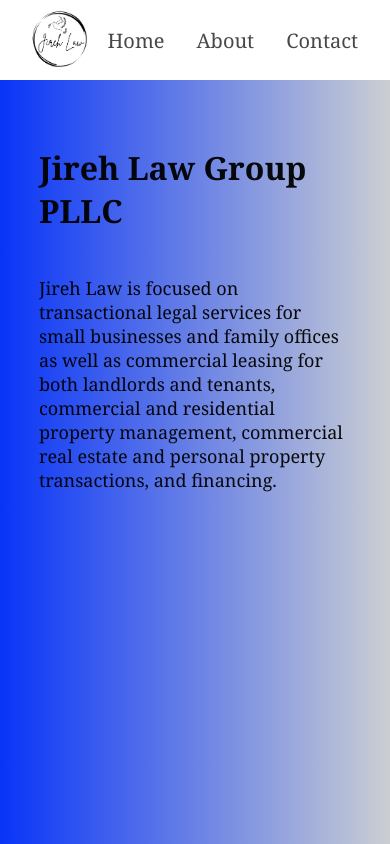
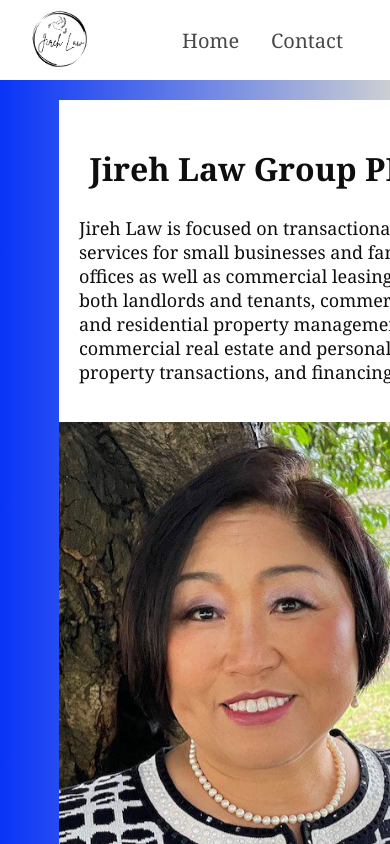
Before and after one commit to Nathan-lee-8/jireh-law, a React (Vite) app: page / in a window 390 px wide. Built offline with nearby package versions, Linux system fonts and the light colour scheme; no server answers; what aws-amplify would draw is missing.

Commit message:
added staging, removed about page, some styles

```diff
--- a/src/App.tsx
+++ b/src/App.tsx
@@ -1,6 +1,5 @@
 import { BrowserRouter as Router, Routes, Route, Link } from "react-router-dom";
 import Home from "./pages/Home";
-import About from "./pages/About";
 import Contact from "./pages/Contact";
 import logo from "./assets/jirehlogo2.png";
 
@@ -15,14 +14,12 @@
         <nav>
           <ul id="navBar">
             <li><Link to="/">Home</Link></li>
-            <li><Link to="/about">About</Link></li>
             <li><Link to="/contact">Contact</Link></li>
           </ul>
         </nav>
       </header>
       <Routes>
         <Route path="/" element={<Home />} />
-        <Route path="/about" element={<About />} />
         <Route path="/contact" element={<Contact />} />
       </Routes>
     </Router>
--- a/src/pages/About.tsx
+++ b/src/pages/About.tsx
@@ -1,12 +1,13 @@
-import profileImage from '../assets/CherylLeeImage.jpg'
+import profileImage from '../assets/CherylLeeImage.jpg';
 
 const About = () => {
 
   return(
     <main id="about">
-      <h2 className="centeredText">About</h2>
+
+      <img src={profileImage} className='imgContainer' alt="Cheryl Lee Photo"/>
       <div id="aboutDescription">
-        <img src={profileImage} className='imgContainer' alt="Cheryl Lee Photo"/>
+        <h2>About</h2>
         <p style={{flex: 1}}>
           Cheryl practiced business and real estate law at a mid-size law firm in Seattle and
           served as General Counsel to Ballmer Group for over four years.  Prior to becoming an
@@ -21,8 +22,10 @@
           solution orientation is something that I admire greatly.”
         </p>
         <p>Cheryl is licensed to practice law in the State of Washington </p>
-      </div>
-      <p><b>Background and Education: </b> </p>
+
+        </div>
+        <div id="aboutDescription">
+      <h3><b>Background and Education</b> </h3>
       <p>
         In-House Counsel to Ballmer Group, 2017-2021<br/>
         Legal Advisor to Korean Consulate General in Seattle, 2018-2019<br/>
@@ -34,7 +37,9 @@
         MBA, University of Washington Foster School of Business<br/>
         BSME, University of Washington School of Engineering
       </p>
-      <p><b>Professional and Community Service:</b> </p>
+      </div>
+        <div id="aboutDescription">
+      <h3><b>Professional and Community Service</b> </h3>
       <p>
         Washington State Bar Association, Member<br/>
         American Bar Association<br/>
@@ -51,6 +56,8 @@
         University of Washington School of Law, Moot Court Contracts Negotiation Competition Judge<br/>
         University of Washington Foster School of Business, MBA Mentor
       </p>
+
+      </div>
     </main>
   )
 }
--- a/src/pages/Contact.tsx
+++ b/src/pages/Contact.tsx
@@ -2,8 +2,8 @@
 
   return(
     <main id="contact">
-      <h2 className="centeredText">Contact</h2>
-      <div>
+      <div id="aboutDescription">
+        <h2>Contact</h2>
         <p>
           <br/>
           Jireh Law Group PLLC
--- a/src/pages/Home.tsx
+++ b/src/pages/Home.tsx
@@ -1,14 +1,21 @@
+import profileImage from '../assets/CherylLeeImage.jpg'
+
 const Home = () => {
 
   return(
     <main id="homepage">
+
+      <div id="homeDescription">
         <h2>Jireh Law Group PLLC</h2>
-      <p id="homeDescription">
+        <p style={{flex: 1}}>
           Jireh Law is focused on transactional legal services for small businesses and
           family offices as well as commercial leasing for both landlords and tenants, commercial
           and residential property management, commercial real estate and personal property
           transactions, and financing.
         </p>
+      </div>
+      <img src={profileImage}  id="homeImg" alt="Cheryl Lee Photo"/>
+
     </main>
   )
 }
--- a/src/styles/index.css
+++ b/src/styles/index.css
@@ -19,36 +19,6 @@
   width: 100%;
 }
 
-h1 {
-  text-align: center;
-}
-
-h2 {
-  font-size: 24pt;
-}
-
-p, h1, h2 {
-  color: rgba(0, 0, 0, 0.945);
-  font-family: Georgia, serif;
-}
-
-p {
-  font-size: 18px;
-}
-
-a {
-  font-weight: 500;
-  text-decoration: none;
-  color: rgb(73, 71, 71);
-  font-family: Georgia, serif;
-  font-size: 15pt;
-}
-
-.centeredText {
-  text-align: center;
-}
-
-/* Header Styles */
 header {
   display: flex;
   flex-direction: row;
@@ -60,6 +30,48 @@
   padding-right: 25%;
   box-sizing: border-box;
 }
+
+main {
+  display: flex;
+  flex-grow: 1;
+  width: 100%;
+  box-sizing: border-box;
+  padding-left: 25%;
+  padding-right: 25%;
+  flex-direction: column;
+  overflow-y: auto;
+}
+
+/* font & text styles*/
+
+h1{
+  font-size: 20pt;
+  color: rgb(73, 71, 71);
+  font-family: Georgia, serif;
+}
+
+h2 {
+  font-size: 24pt;
+  text-align: center;
+  color: rgba(0, 0, 0, 0.945);
+  font-family: Georgia, serif;
+}
+
+p {
+  font-size: 18px;
+  color: rgba(0, 0, 0, 0.945);
+  font-family: Georgia, serif;
+}
+
+a {
+  font-weight: 500;
+  text-decoration: none;
+  color: rgb(73, 71, 71);
+  font-family: Georgia, serif;
+  font-size: 15pt;
+}
+
+/* Header Styles */
 
 #nameLogoContainer {
   display: flex;
@@ -108,25 +120,23 @@
 }
 
 /*Main pages styles*/
-main {
-  display: flex;
-  flex-grow: 1;
-  width: 100%;
-  box-sizing: border-box;
-  padding-left: 30%;
-  padding-right: 30%;
-  flex-direction: column;
-  overflow-y: auto;
+#homeDescription {
+  background-color: white;
+  margin-left: clamp(10%, 35%, 35%);
+  margin-top: 200px;
+  padding: 20px;
+  width: 380px;
 }
 
-#homepage{
-  padding-top: 10%;
-  overflow-y: auto;
+#homeImg{
+  position: absolute;
+  margin-top: 100px;
+  margin-left: clamp(0, 25%, 25%);
+  width: 450px;
+  z-index: -1;
 }
 
-#homeDescription {
-  width: 310px;
-}
+
 
 #about{
   padding-top: 5%;
@@ -139,7 +149,14 @@
   margin-right: 15px;
   float: left;
   vertical-align: bottom;
-  padding-top: 25px;
+  padding-top: 5px;
+  margin-bottom: 20px;
+}
+
+#aboutDescription {
+  background-color: white;
+  padding-left: 20px;
+  padding-right: 20px;
   margin-bottom: 20px;
 }
 
@@ -163,7 +180,7 @@
   }
 }
 
-@media (max-width: 830px) {
+@media (max-width: 880px) {
   header {
     padding-left: 5%;
     padding-right: 10%;
@@ -176,6 +193,19 @@
     padding-left: 10%;
     padding-right: 10%;
   }
+}
+
+@media(max-width: 665px){
+  #homeImg{
+    position: relative;
+    margin-left: 20px;
+    margin-Top: 0px;
+    width: 420px;
+  }
+  #homeDescription {
+    margin: 20px;
+    margin-bottom: 0px;
+  }
   .nameText{
     display: none;
   }
```
Lines whose indentation alone changed are shown as unchanged.
